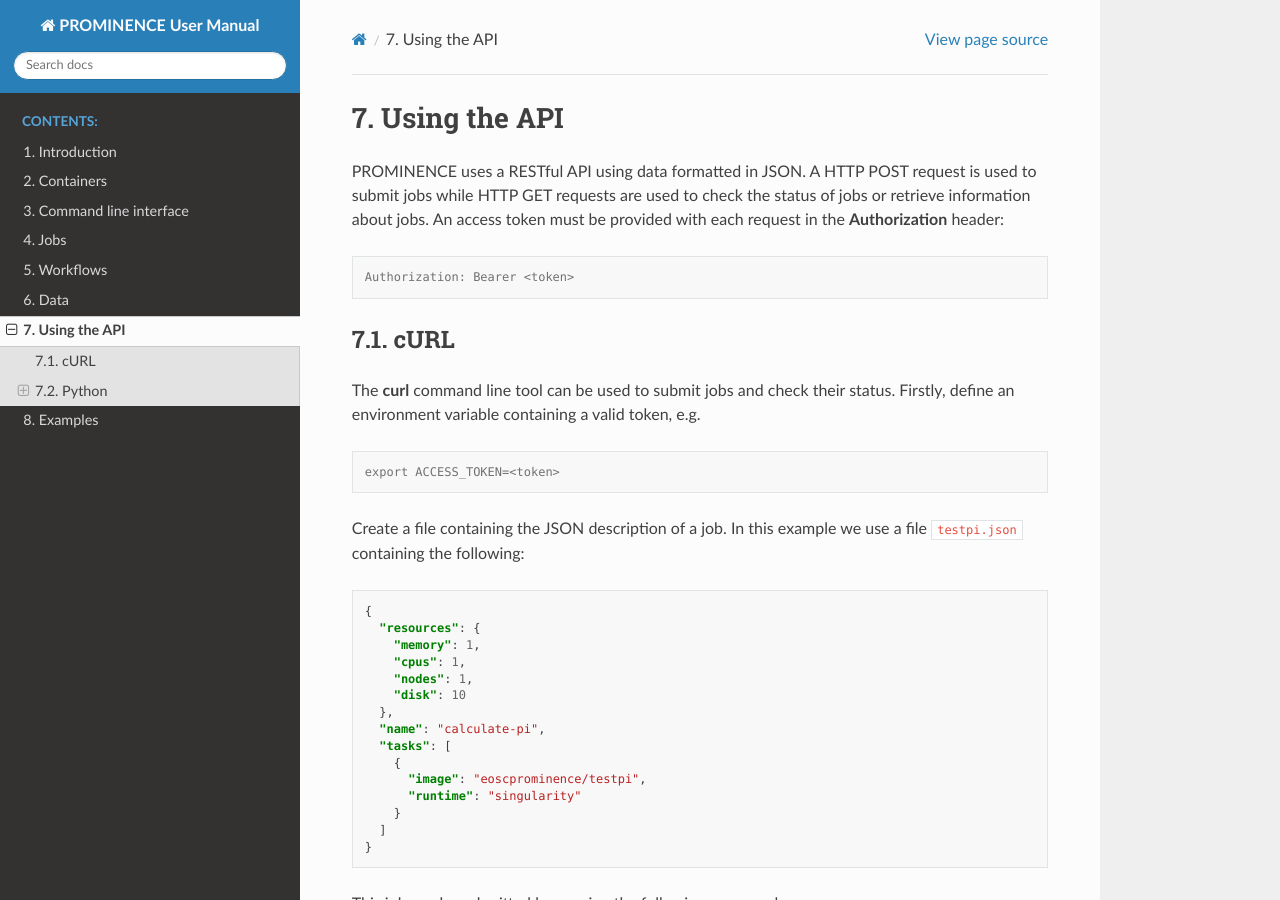
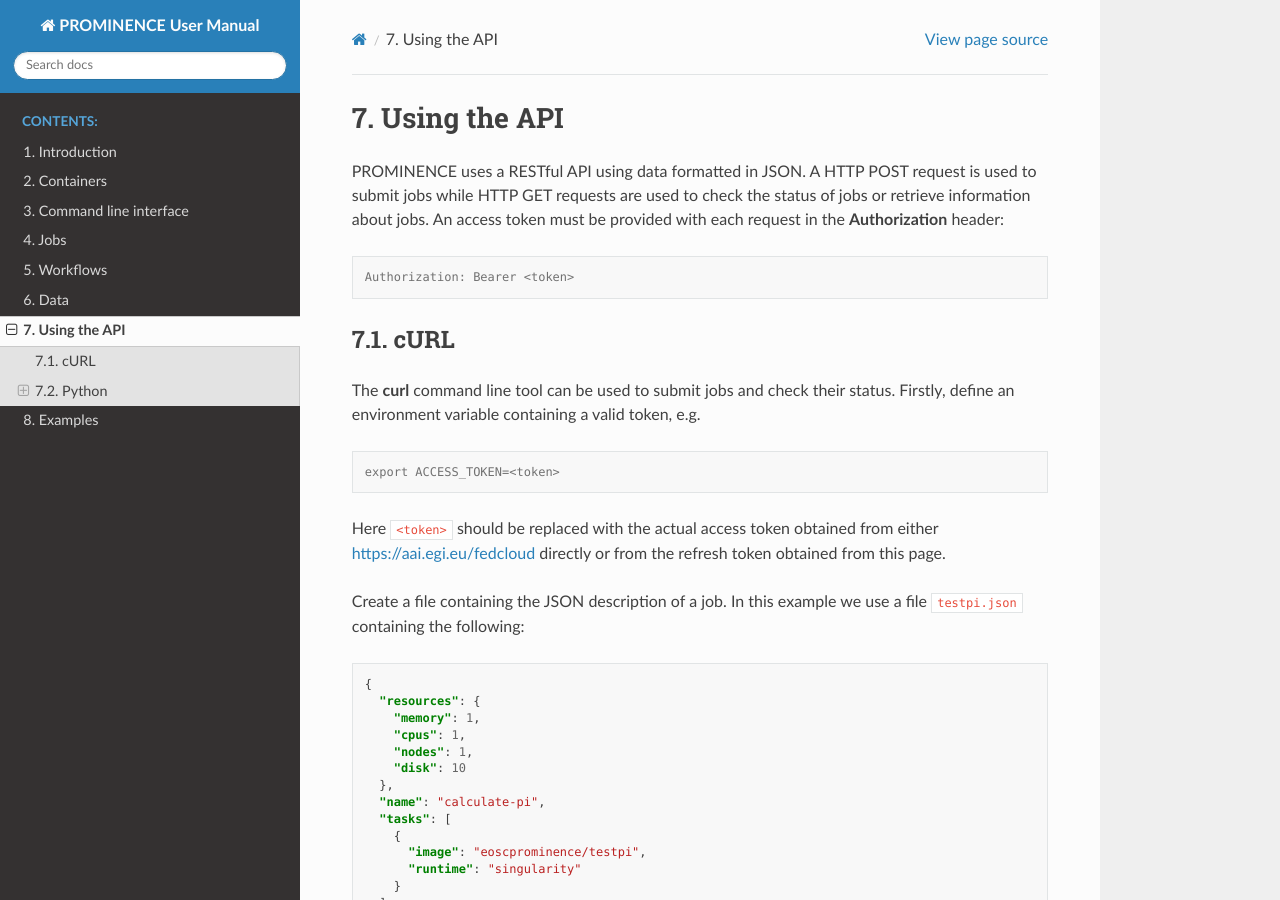
Before and after one commit to prominence-eosc/docs-eosc, a Sphinx documentation site: the page built from source/using-the-api.rst, in a window 1280 px wide and 900 px high. Built offline with Sphinx 7.4.7 and the Read the Docs theme 2.0.0, drawn with Linux system fonts in a browser that asks for light colours.

Commit message:
Mention getting token

```diff
--- a/source/using-the-api.rst
+++ b/source/using-the-api.rst
@@ -17,6 +17,8 @@ The **curl** command line tool can be used to submit jobs and check their status
 .. code-block:: console
 
    export ACCESS_TOKEN=<token>
+
+Here ``<token>`` should be replaced with the actual access token obtained from either https://aai.egi.eu/fedcloud directly or from the refresh token obtained from this page.
 
 Create a file containing the JSON description of a job. In this example we use a file ``testpi.json`` containing the following:
 
```
